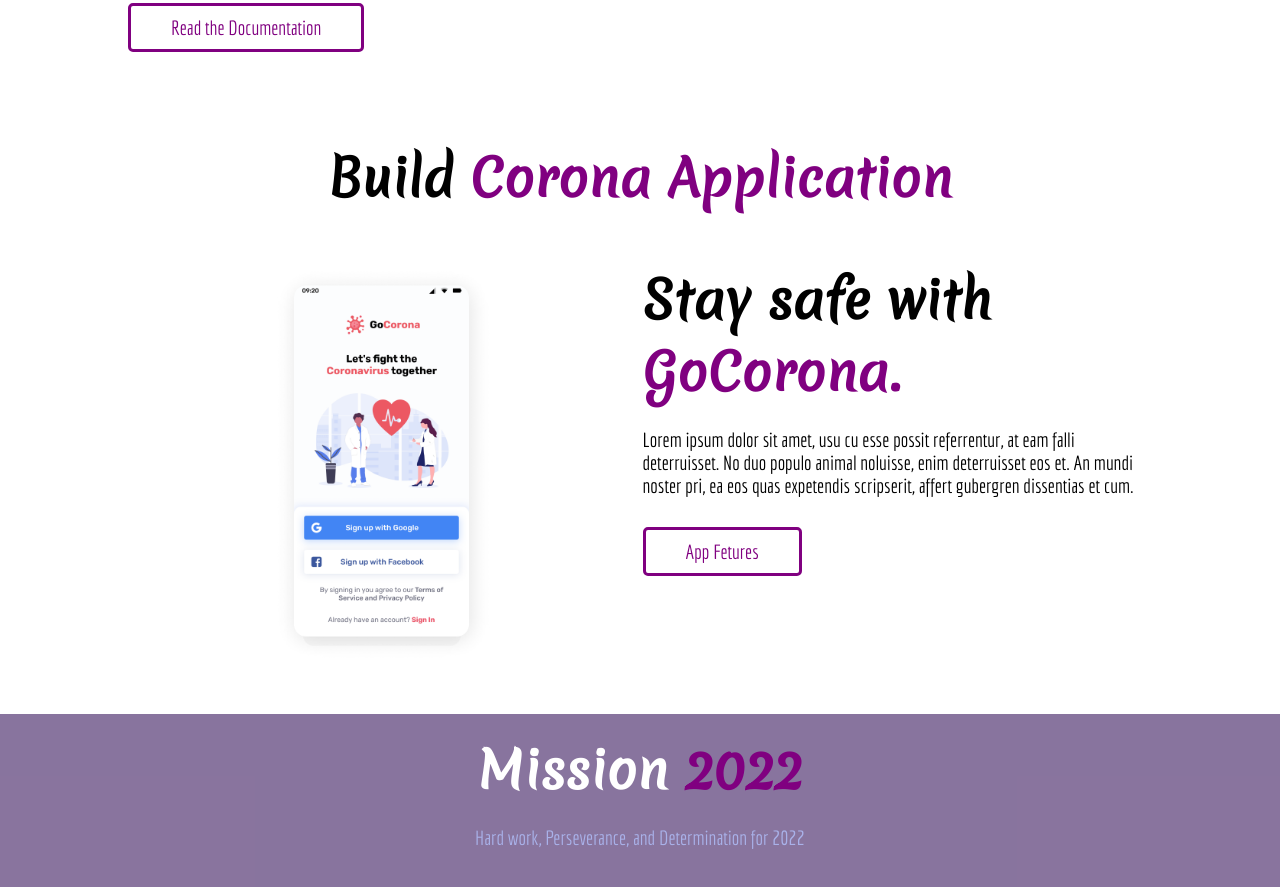
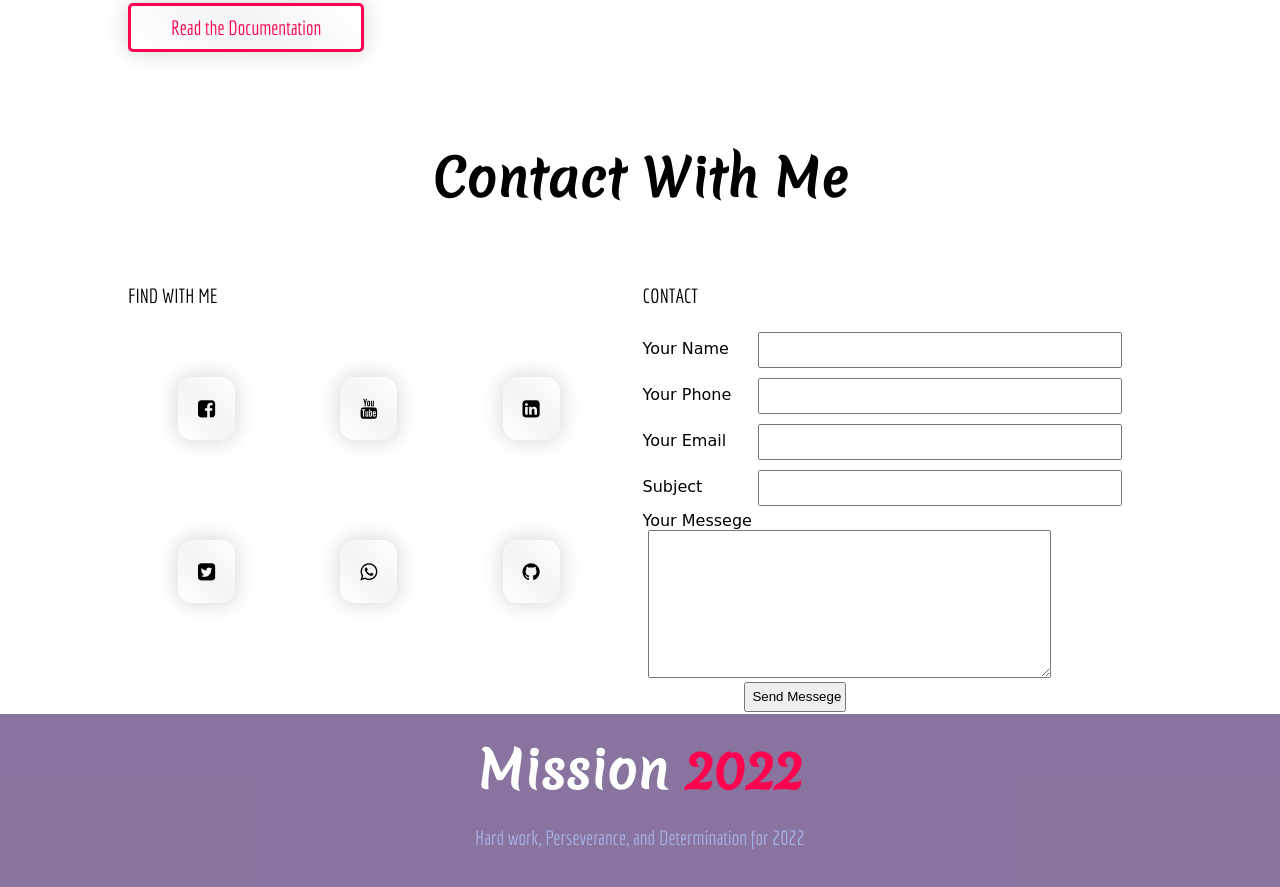
Before and after one commit to swdrana/personal-portfolio-m1-final, a plain HTML site: page index.html in a window 1280 px wide. Shown: the part 1765-2652 px from the top of the page. Drawn offline with Linux system fonts and the light colour scheme.

Commit message:
contac section added

```diff
--- a/index.html
+++ b/index.html
@@ -8,20 +8,21 @@
     <link rel="preconnect" href="https://fonts.googleapis.com">
     <link rel="preconnect" href="https://fonts.gstatic.com" crossorigin>
     <link href="https://fonts.googleapis.com/css2?family=Economica&family=Merienda&display=swap" rel="stylesheet">
+    <link rel="stylesheet" href="https://cdnjs.cloudflare.com/ajax/libs/font-awesome/4.7.0/css/font-awesome.min.css">
     <link rel="stylesheet" href="style.css">
     <title>Personal Portfolio | Milestone 1 - Final Work</title>
 </head>
 
 <body>
     <div class="content_area">
-        <div class="box_two">
+        <div class="width_50">
             <h1 class="border_left">Stay Focused on <br><span class="marking_color">Mission 2022</span></h1>
             <p>Lorem ipsum dolor sit amet consectetur adipisicing elit. Dignissimos adipisci sint nam consequuntur
                 totam? Dolores ut et sunt odio libero excepturi voluptates deserunt fugit ex magnam tempora.</p>
             <a href="#" id="button">Explore Now</a>
             <p>Scroll down to explore more about us</p>
         </div>
-        <div class="box_two center">
+        <div class="width_50 center">
             <img src="img/person/person-0.png" alt="">
         </div>
     </div>
@@ -79,16 +80,45 @@
     </div>
     <!------------------------- Part 3 Area End Here ------------------------------>
     <div class="part_four">
-        <h1 class="center">Build <span class="marking_color">Corona Application</span></h1>
+        <h1 class="center">Contact With Me</h1>
         <div class="content_area">
-            <div class="box_two img_box">
-                <img src="img/pictures/app.png" alt="">
+            <div class="width_50">
+                <p>FIND WITH ME</p>
+                <a href="https:www.facebook.com/swdrana" target="_blank"><i class="fa fa-facebook-square"></i></i></a>
+                <a href="https:www.facebook.com/swdrana" target="_blank"><i class="fa fa-youtube"></i></a>
+                <a href="https:www.facebook.com/swdrana" target="_blank"><i class="fa fa-linkedin-square"></i></a>
+                <br>
+                <a href="https:www.facebook.com/swdrana" target="_blank"><i class="fa fa fa-twitter-square"></i></a>
+                <a href="https:www.facebook.com/swdrana" target="_blank"><i class="fa fa fa-whatsapp"></i></a>
+                <a href="https:www.facebook.com/swdrana" target="_blank"><i class="fa fa fa-github"></i></a>
             </div>
-            <div class="box_two">
-                <h1>Stay safe with <span class="marking_color">GoCorona.</span></h1>
-                <p>Lorem ipsum dolor sit amet, usu cu esse possit referrentur, at eam falli deterruisset. No duo populo animal noluisse, enim deterruisset eos et. An mundi noster pri, ea eos quas expetendis scripserit, affert gubergren dissentias et cum.
-                </p>
-                <a id="button" href="#">App Fetures</a>
+            <div class="width_50">
+                <p>CONTACT</p>
+                <form action="index.html">
+                    <div class="input_sec">
+                        <label for="name">Your Name</label>
+                        <input type="text" name="" id="name">
+                    </div>
+                    <div class="input_sec">
+                        <label for="phone">Your Phone</label>
+                        <input type="text" name="" id="phone">
+                    </div>
+                    <div class="input_sec">
+                        <label for="email">Your Email</label>
+                        <input type="email" name="" id="email">
+                    </div>
+                    <div class="input_sec">
+                        <label for="sub">Subject</label>
+                        <input type="text" name="" id="sub">
+                    </div>
+                    <div class="input_sec">
+                        <label for="messege">Your Messege</label>
+                        <textarea name="" id="" cols="30" rows="10"></textarea>
+                    </div>
+                    <div class="input_sec">
+                        <input type="submit" value="Send Messege" id="submit">
+                    </div>
+                </form>
             </div>
         </div>
     </div>
@@ -98,4 +128,5 @@
         <p>Hard work, Perseverance, and Determination for 2022</p>
     </footer>
 </body>
+
 </html>
--- a/style.css
+++ b/style.css
@@ -7,12 +7,12 @@ body{
     margin:50px auto;
     display: flex;
 }
-.box_two{
+.width_50{
     width: 50%;
     margin-right: 5px;
     height: 400px;
 }
-.box_two:last-child{
+.width_50:last-child{
     margin-right: 0px;
 }
 h1{
@@ -22,7 +22,7 @@ h1{
     margin: 0 auto;
 }
 .border_left{
-    border-left: 3px solid #800080;
+    border-left: 3px solid #ff014f;
     padding-left: 15px;
 }
 p,a{
@@ -30,7 +30,7 @@ p,a{
     font-family: 'Economica', sans-serif;
 }
 .marking_color{
-    color: #800080;
+    color: #ff014f;
 }
 img{
     max-height: 100%;
@@ -39,16 +39,17 @@ img{
 a#button{
     text-decoration: none;
     padding: 10px 40px;
-    color: #800080;
-    border: 3px solid #800080;
+    color: #ff014f;
+    border: 3px solid #ff014f;
     border-radius: 5px;
-    transition: 0.4s;
+    transition: 0.3s;
     display: inline-block;
     margin: 10px 0px;
 }
 a#button:hover{
     color: white;
-    background-color: #800080;
+    background-image: linear-gradient(
+        45deg, #F0001F, #ff004f);
 }
 /*************** Part 1 Area End Here *************/
 .box_three{
@@ -75,7 +76,7 @@ a#button:hover{
 }
 .box_three:hover{
     background-color: white;
-    outline: thick solid #800080;
+    outline: thick solid #ff014f;
 }
 /*************** Part 2 Area End Here *************/
 .width_33{
@@ -94,8 +95,52 @@ a#button:hover{
 .center{
     text-align: center;
 }
-.part_four .img_box{
-    text-align: center;
+.fa{
+    display:inline-block;
+}
+.content_area a{
+    text-decoration: none;
+    display: inline-block;
+    margin: 50px;
+    padding: 20px;
+    font-size: 20px;
+    color: black;
+    transition: 0.3s;
+    border-radius: 15px;
+    background: linear-gradient(45deg, #FFFFFF 0%, #F4F4F4 50%, #FFFFFF 100%);
+    box-shadow: 0px 0px 20px 2px rgba(0,0,0,.15);
+
+}
+.content_area a:hover{
+    color:#ff014f;
+    padding-bottom: 25px;
+}
+label{
+    width: 110px;
+    display: inline-block;
+}
+input{
+    width: 70%;
+    height: 30px;
+    margin: 5px 0px;
+}
+#submit{
+    width: 20%;
+    margin: 0 20%;
+}
+textarea{
+    margin: 0 5px;
+    width: 397px;
+    height: 142px;
+}
+.input_sec{
+    border-radius: 5px;
+    transition: 0.5s;
+}
+.input_sec:hover{
+    color: #ff014f;
+    background: linear-gradient(45deg, #FFFFFF 0%, #F4F4F4 50%, #FFFFFF 100%);
+    box-shadow: 0px 0px 20px 2px rgba(0,0,0,.15);
 }
 /*************** Part 4 Area End Here *************/
 footer{
```
